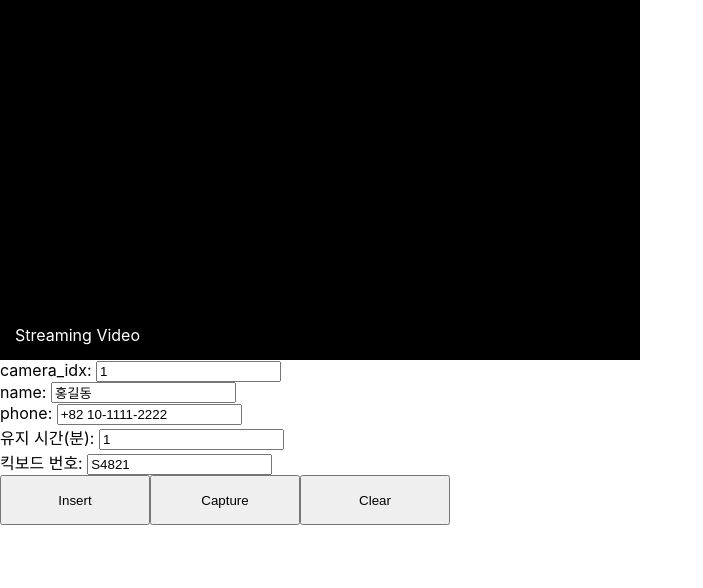
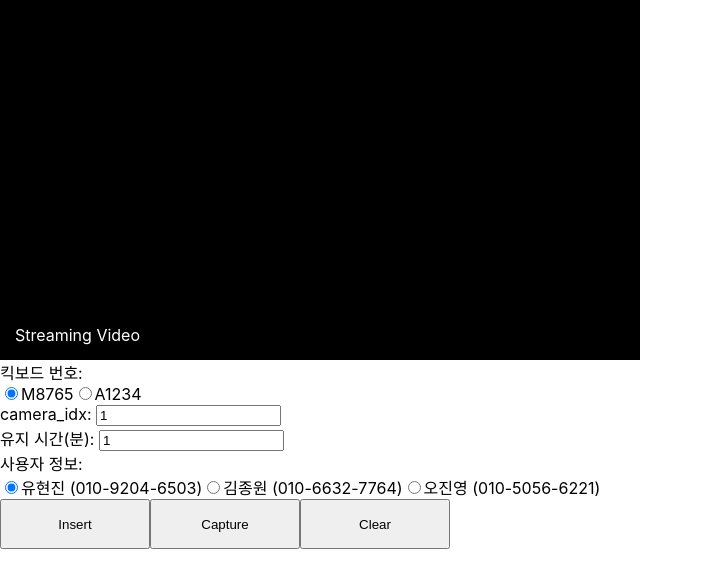
Before and after one commit to KickCap-Project/kickcap-main, a React (Create React App) app in the folder ai/my-app/: page / in a window 1280 px wide. Shown: the top 588 px of the page, without its empty margins (0-703 px from the left). Built offline with nearby package versions, Linux system fonts and the light colour scheme; no server answers.

Commit message:
[AI] fix: Camera input 수정

```diff
--- a/ai/my-app/src/App.js
+++ b/ai/my-app/src/App.js
@@ -12,29 +12,40 @@ const VideoStream = () => {
     const socketRef = useRef(null);
     const [annotatedImage, setAnnotatedImage] = useState(null);
     const [labelResult, setLabelResult] = useState("");
-    // kickboard_number를 상태로 관리 (초기값을 빈 문자열로 설정)
-    const [kickboardNumber, setKickboardNumber] = useState("S4821");
-    const [inputName, setName] = useState("홍길동");
-    const [inputPhone, setPhone] = useState("+82 10-1111-2222");
+    // 상태 관리 묶음
+    const [userInfos, setUserInfos] = useState([
+        {
+            name: "유현진",
+            phone: "010-9204-6503",
+        },
+        {
+            name: "김종원",
+            phone: "010-6632-7764",
+        },
+        {
+            name: "오진영",
+            phone: "010-5056-6221",
+        }
+    ]);
+    const [selectedUserInfo, setSelectedUserInfo] = useState(0);
+    const [kickboardNumber, setKickboardNumber] = useState("M8765");
     const [inputMinute, setMinute] = useState("1");
     const [inputCameraIdx, setCameraIdx] = useState("1");
 
-    // 입력 값이 변경될 때 상태 업데이트
-    const handleInputNumberChange = (e) => {
+    const handleKickboardNumberChange = (e) => {
         setKickboardNumber(e.target.value);
     };
-    const handleInputNameChange = (e) => {
-        setName(e.target.value);
+    const handleUserInfoChange = (index) => {
+        setSelectedUserInfo(index);
     };
-    const handleInputPhoneChange = (e) => {
-        setPhone(e.target.value);
-    };
+
     const handleInputMinuteChange = (e) => {
         setMinute(e.target.value);
     };
     const handleInputCameraIdxChange = (e) => {
         setCameraIdx(e.target.value);
     };
+
 
     const getCurrentTimeString = () => {
         const now = new Date();
@@ -137,8 +148,8 @@ const VideoStream = () => {
         try {
             const response = await axios.post(INSERT_API_ENDPONT, {
                 kickboard_number: kickboardNumber,
-                phone: inputPhone,
-                name: inputName,
+                phone: userInfos[selectedUserInfo].phone,
+                name: userInfos[selectedUserInfo].name,
                 minute: inputMinute,
             });
 
@@ -257,24 +268,59 @@ const VideoStream = () => {
             </div>
             <div>
                 <div>
+                    <label>킥보드 번호: </label>
+                    <div>
+                        <input
+                            type="radio"
+                            value="M8765"
+                            checked={kickboardNumber === "M8765"}
+                            onChange={handleKickboardNumberChange}
+                        />
+                        M8765
+                        <input
+                            type="radio"
+                            value="A1234"
+                            checked={kickboardNumber === "A1234"}
+                            onChange={handleKickboardNumberChange}
+                        />
+                        A1234
+                    </div>
+                </div>
+                <div>
                     <label>camera_idx: </label>
                     <input value={inputCameraIdx} onChange={handleInputCameraIdxChange} />
-                </div>
-                <div>
-                    <label>name: </label>
-                    <input value={inputName} onChange={handleInputNameChange} />
-                </div>
-                <div>
-                    <label>phone: </label>
-                    <input value={inputPhone} onChange={handleInputPhoneChange} />
                 </div>
                 <div>
                     <label>유지 시간(분): </label>
                     <input value={inputMinute} onChange={handleInputMinuteChange} />
                 </div>
+
+
                 <div>
-                    <label>킥보드 번호: </label>
-                    <input value={kickboardNumber} onChange={handleInputNumberChange} />
+                    <label>사용자 정보: </label>
+                    <div>
+                        <input
+                            type="radio"
+                            value={0}
+                            checked={selectedUserInfo === 0}
+                            onChange={() => handleUserInfoChange(0)}
+                        />
+                        유현진 (010-9204-6503)
+                        <input
+                            type="radio"
+                            value={1}
+                            checked={selectedUserInfo === 1}
+                            onChange={() => handleUserInfoChange(1)}
+                        />
+                        김종원 (010-6632-7764)
+                        <input
+                            type="radio"
+                            value={2}
+                            checked={selectedUserInfo === 2}
+                            onChange={() => handleUserInfoChange(2)}
+                        />
+                        오진영 (010-5056-6221)
+                    </div>
                 </div>
 
                 <button onClick={handleInsert} style={{ width: "150px", height: "50px" }}>
```
Also changed, not shown: 1 other file (tests, documents, lock files or other folders).
